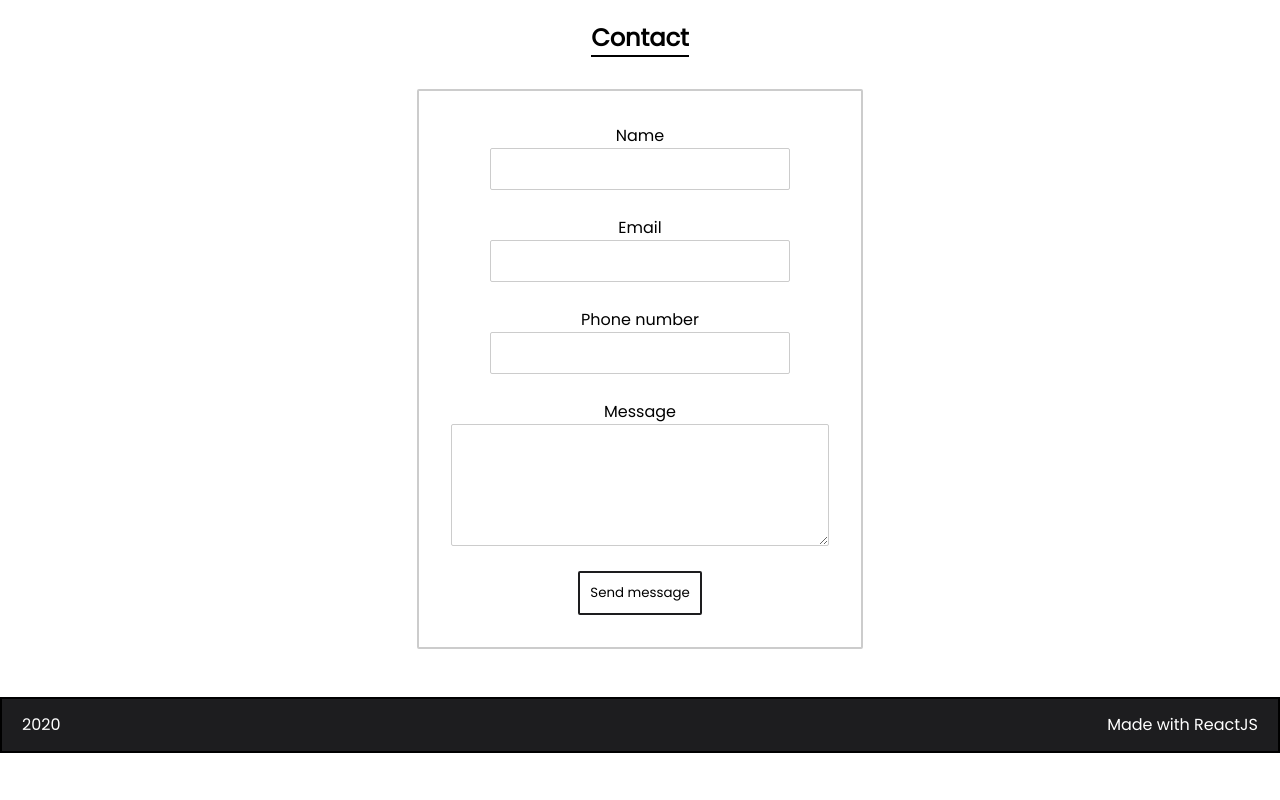
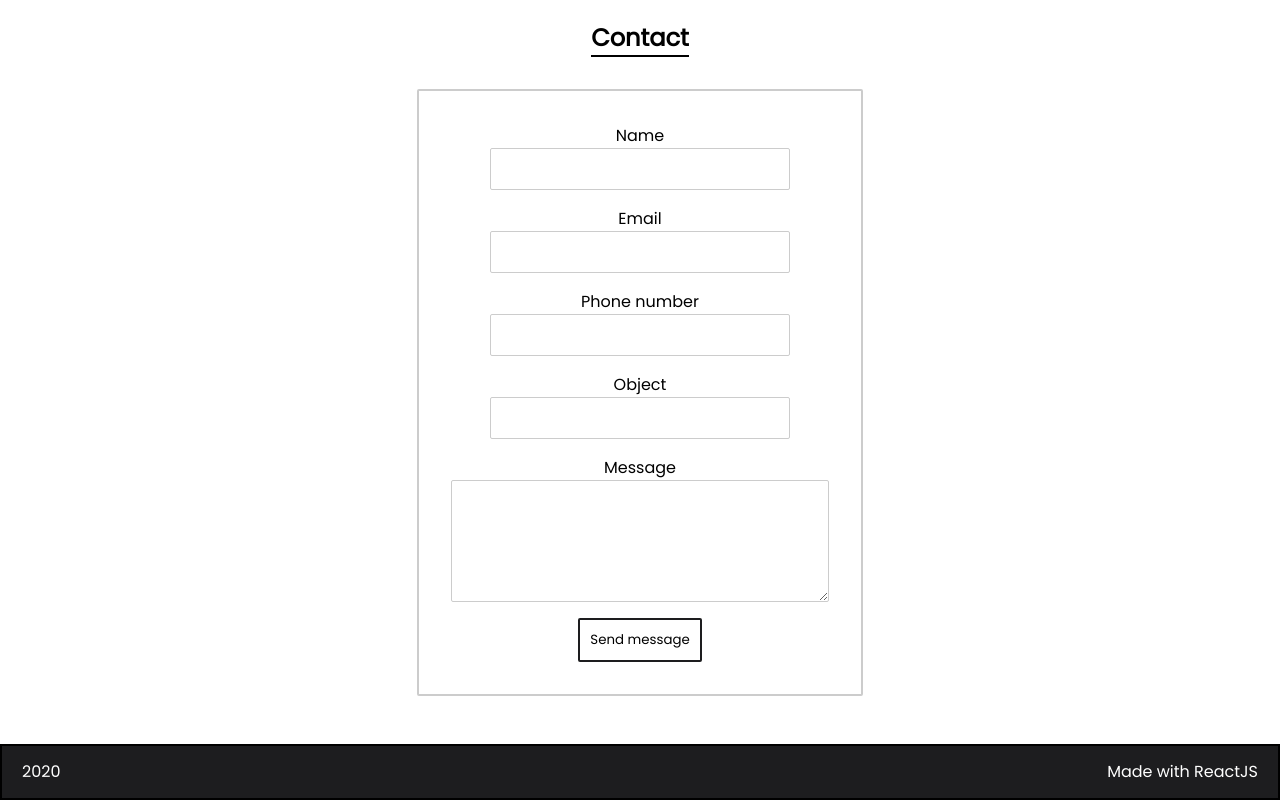
Before and after one commit to pauldkn/portfolio, a React (Create React App) app: page / in a window 1280 px wide. Shown: the part 2173-2973 px from the top of the page. Before the commit the page ends 2926 px from the top, so only its background shows below. Built offline with nearby package versions, Linux system fonts and the light colour scheme.

Commit message:
ContactForm object

```diff
--- a/src/components/Contact/ContactForm.js
+++ b/src/components/Contact/ContactForm.js
@@ -28,19 +28,23 @@ export default class ContactForm extends Component {
       >
         <label htmlFor="name">Name</label>
         <input type="text" name="name" id="name" autoComplete="off" />
-        <br />
+        {/* <br /> */}
 
         <label htmlFor="email">Email</label>
         <input type="email" name="email" id="email" autoComplete="off" />
-        <br />
+        {/* <br /> */}
 
         <label htmlFor="tel">Phone number</label>
         <input type="tel" name="tel" id="tel" autoComplete="off" />
-        <br />
+        {/* <br /> */}
+
+        <label htmlFor="object">Object</label>
+        <input type="text" name="object" id="object" />
+        {/* <br/> */}
 
         <label htmlFor="message">Message</label>
         <textarea name="message" id="message" cols="30" rows="5"></textarea>
-        <br />
+        {/* <br /> */}
 
         <ButtonSubmit text={"Send message"} />
       </form>
--- a/src/styles/contact.scss
+++ b/src/styles/contact.scss
@@ -11,14 +11,12 @@
   border: 2px solid base.$grey;
   border-radius: 2px;
   padding: 2rem;
-  label {
-    display: inline;
-  }
   input,
   textarea {
     padding: 10px;
     border: 1px solid base.$grey;
     border-radius: 2px;
     min-width: 300px;
+    margin-bottom: 1rem;
   }
 }
```
